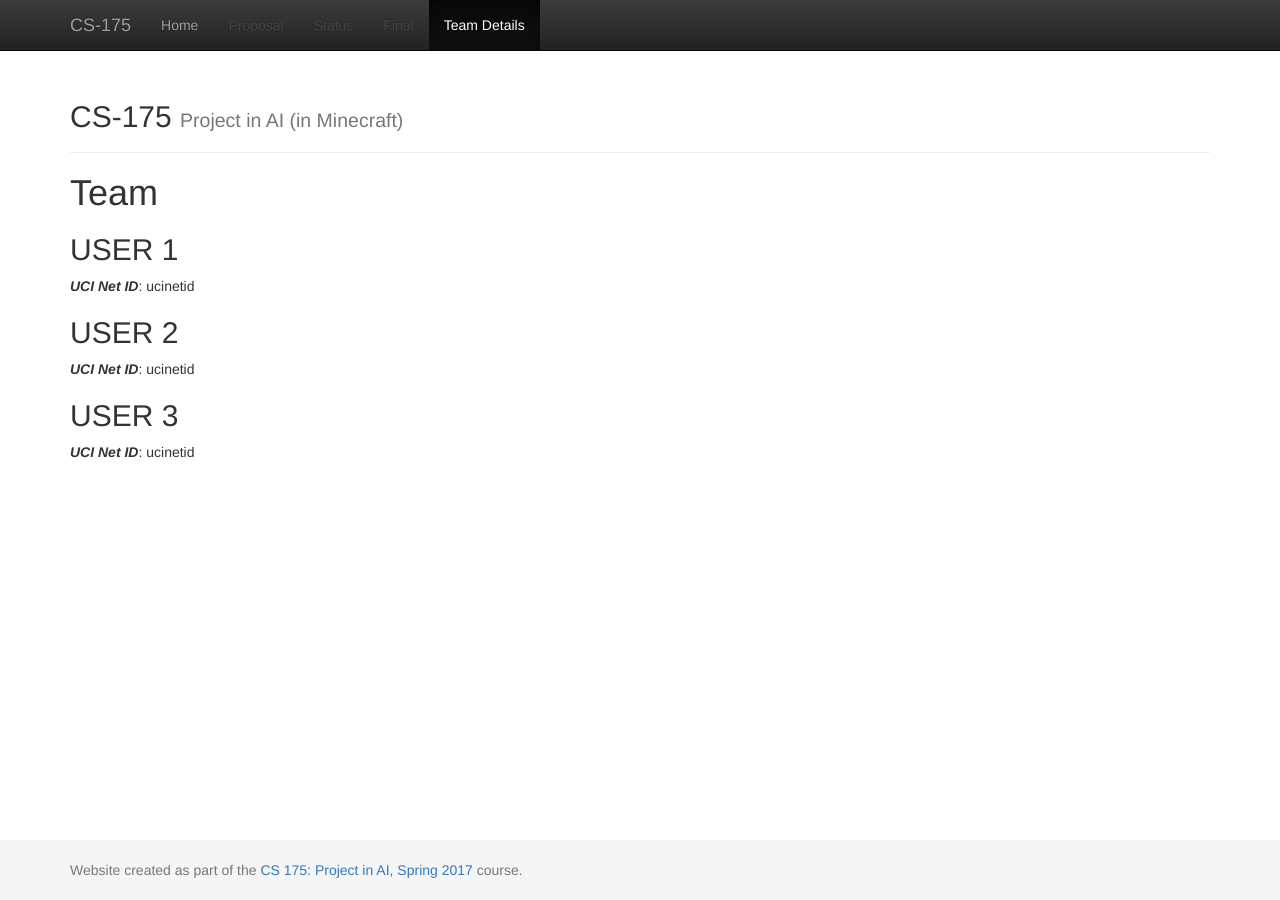
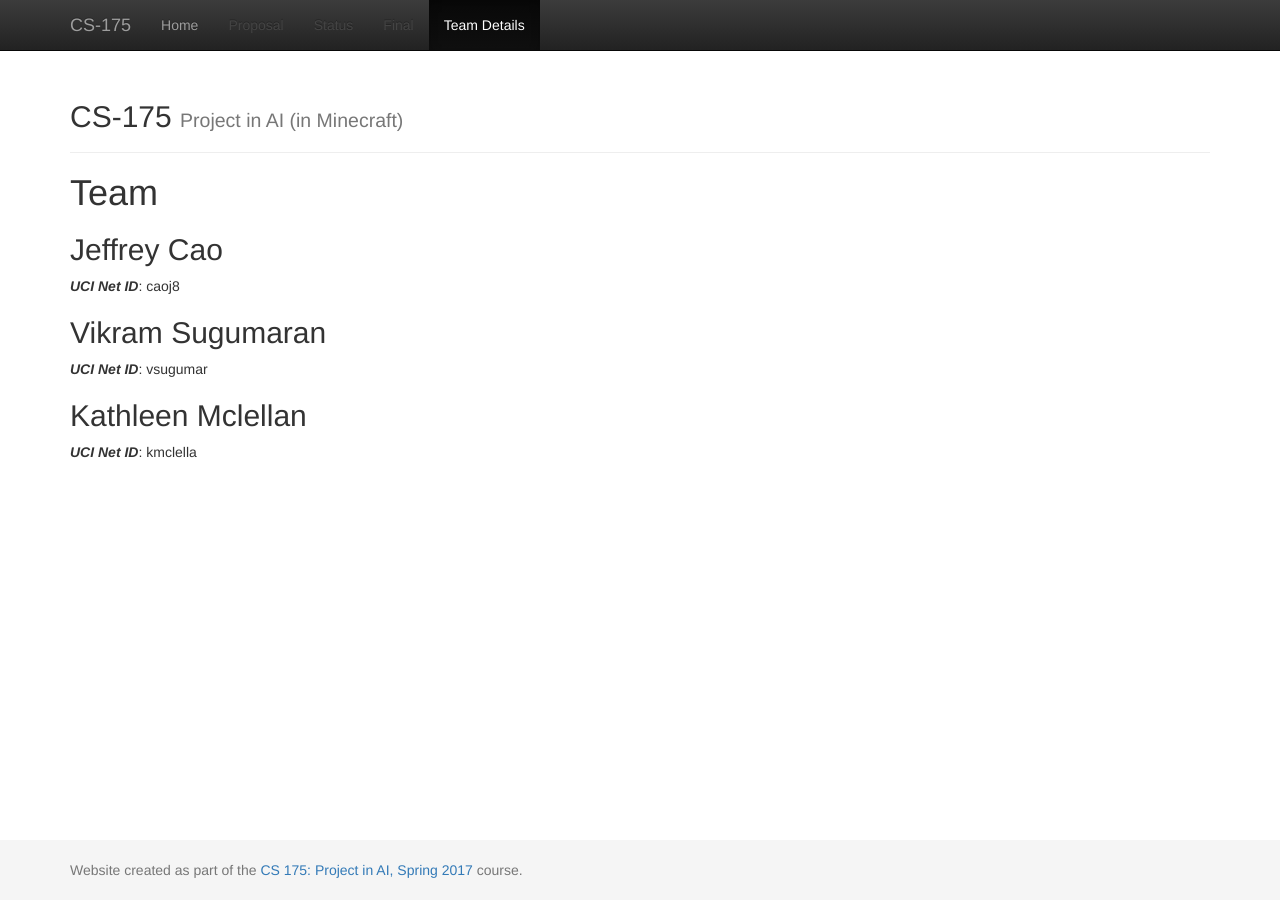
Before and after one commit to katmannn/The-Ground-is-Lava, a Jekyll site: the page built from docs/team.md, in a window 1280 px wide. Built offline with Jekyll 4.4.1, drawn with Linux system fonts in a browser that asks for light colours.

Commit message:
Update team.md

```diff
--- a/docs/team.md
+++ b/docs/team.md
@@ -6,11 +6,11 @@ title:  Team
 # {{ page.title }}
 
 
-## USER 1
-***UCI Net ID***: ucinetid
+## Jeffrey Cao
+***UCI Net ID***: caoj8
 
-## USER 2
-***UCI Net ID***: ucinetid
+## Vikram Sugumaran
+***UCI Net ID***: vsugumar
 
-## USER 3
-***UCI Net ID***: ucinetid
+## Kathleen Mclellan
+***UCI Net ID***: kmclella
```
